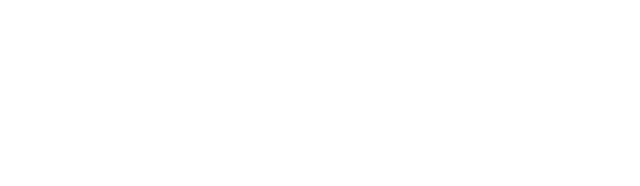
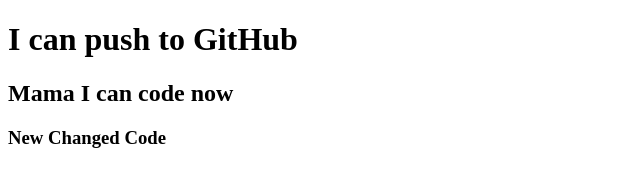
Before and after one commit to Sumona-Afrin-Joti/my-first-repo, a plain HTML site: page index.html in a window 1280 px wide. Shown: the whole page, without its empty margins (0-640 px from the left). Drawn offline with Linux system fonts and the light colour scheme.

Commit message:
added header

```diff
--- a/index.html
+++ b/index.html
@@ -7,6 +7,8 @@
     <title>My first GitHub Repo</title>
 </head>
 <body>
-
+    <h1>I can push to GitHub</h1>
+    <h2>Mama I can code now</h2>
+    <h3>New Changed Code</h3>
 </body>
 </html>
```
